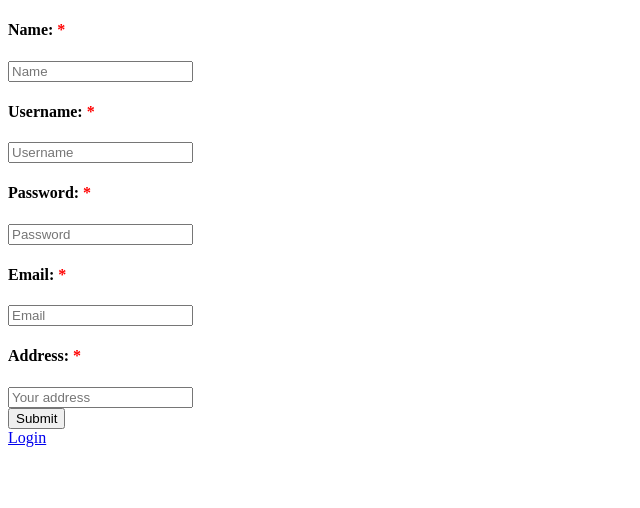
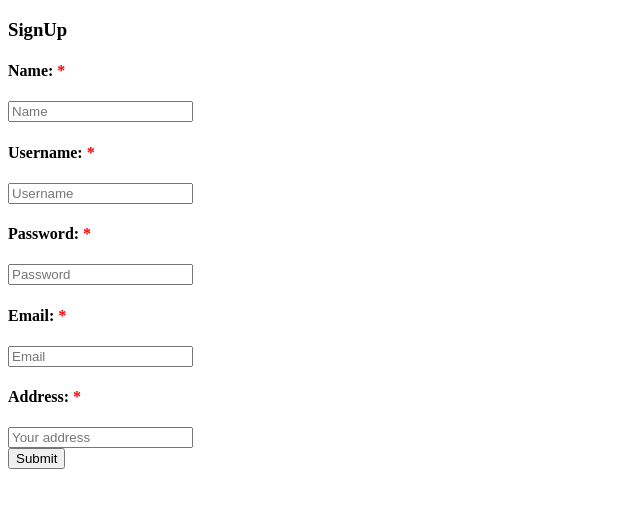
Before and after one commit to temmietope/react-authentication, a React (Create React App) app: page /register in a window 1280 px wide. Shown: the top 508 px of the page, without its empty margins (0-640 px from the left). Built offline with nearby package versions, Linux system fonts and the light colour scheme.

Commit message:
changed ui

```diff
--- a/src/component/Register.js
+++ b/src/component/Register.js
@@ -1,5 +1,4 @@
 import React, { Component } from "react";
-import { Link } from "react-router-dom";
 
 class Register extends Component {
   state = {
@@ -34,7 +33,6 @@ class Register extends Component {
     ) {
       return alert("Fill all the required boxes");
     }
-    this.props.register(email, password);
     await fetch("https://authuserapi.herokuapp.com/register", {
       method: "post",
       headers: {
@@ -51,15 +49,16 @@ class Register extends Component {
       .then(res => res.json())
       .then(res => {
         console.log(res);
-        if(res.success)
-        res.success
-          ? this.props.history.push("/login")
-          : alert("user already exists!");
+        if (res.success)
+          res.success
+            ? this.props.history.push("/login")
+            : alert("user already exists!");
       });
   }
   render() {
     return (
       <>
+        <h3>SignUp</h3>
         <form
           onSubmit={e => {
             this.onSubmit(e);
@@ -130,7 +129,6 @@ class Register extends Component {
             <input type="submit" value="Submit" className="btn" />
           </div>
         </form>
-        <Link to="/login">Login</Link>
       </>
     );
   }
```
